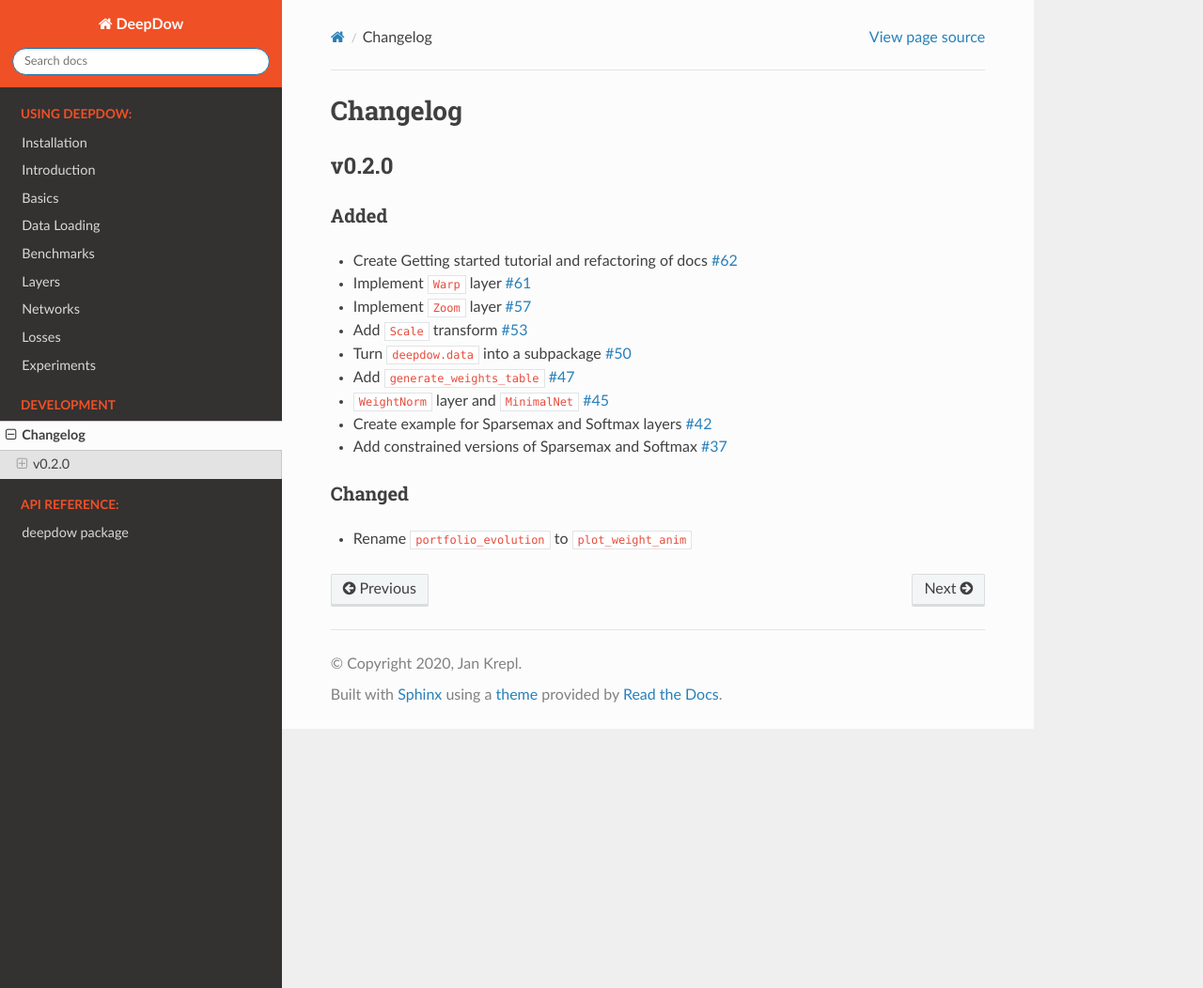
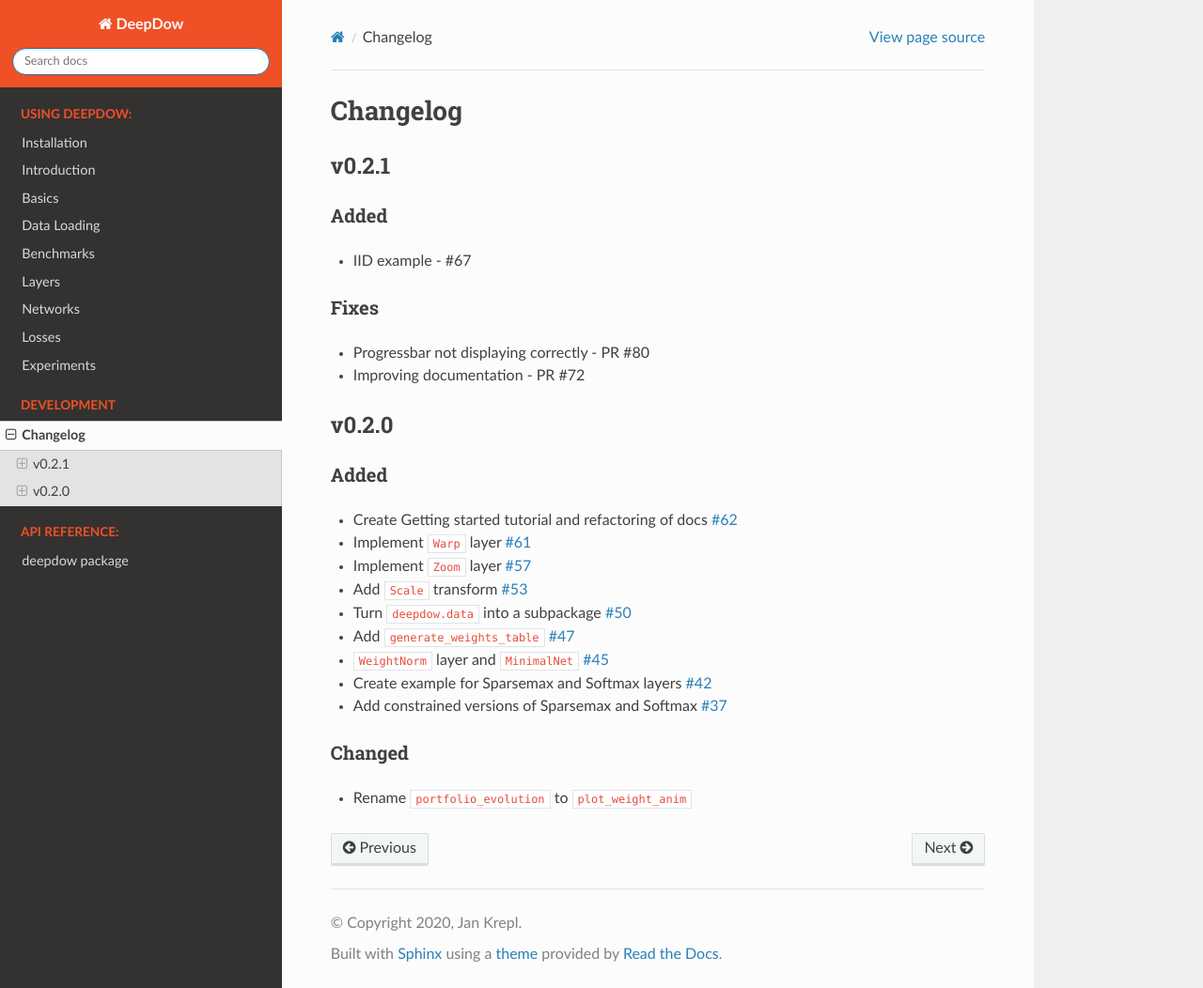
Before and after one commit to jankrepl/deepdow, a Sphinx documentation site: the page built from docs/source/changelog.rst, in a window 1280 px wide and 1052 px high. Shown: the whole window at 94% size. Built offline with Sphinx 7.4.7 and the Read the Docs theme 2.0.0, drawn with Linux system fonts in a browser that asks for light colours; pages that are not in the unit, such as notebooks, are missing from menus.

Commit message:
Towards v0.2.1

```diff
--- a/deepdow/__init__.py
+++ b/deepdow/__init__.py
@@ -5,4 +5,4 @@ X.Y
 X.Y.Z for bug fixes
 """
 
-__version__ = '0.2.0'
+__version__ = '0.2.1'
--- a/docs/source/changelog.rst
+++ b/docs/source/changelog.rst
@@ -1,5 +1,17 @@
 Changelog
 =========
+
+v0.2.1
+------
+Added
+*****
+- IID example - #67
+
+Fixes
+*****
+- Progressbar not displaying correctly - PR #80
+- Improving documentation - PR #72
+
 
 v0.2.0
 ------
```
